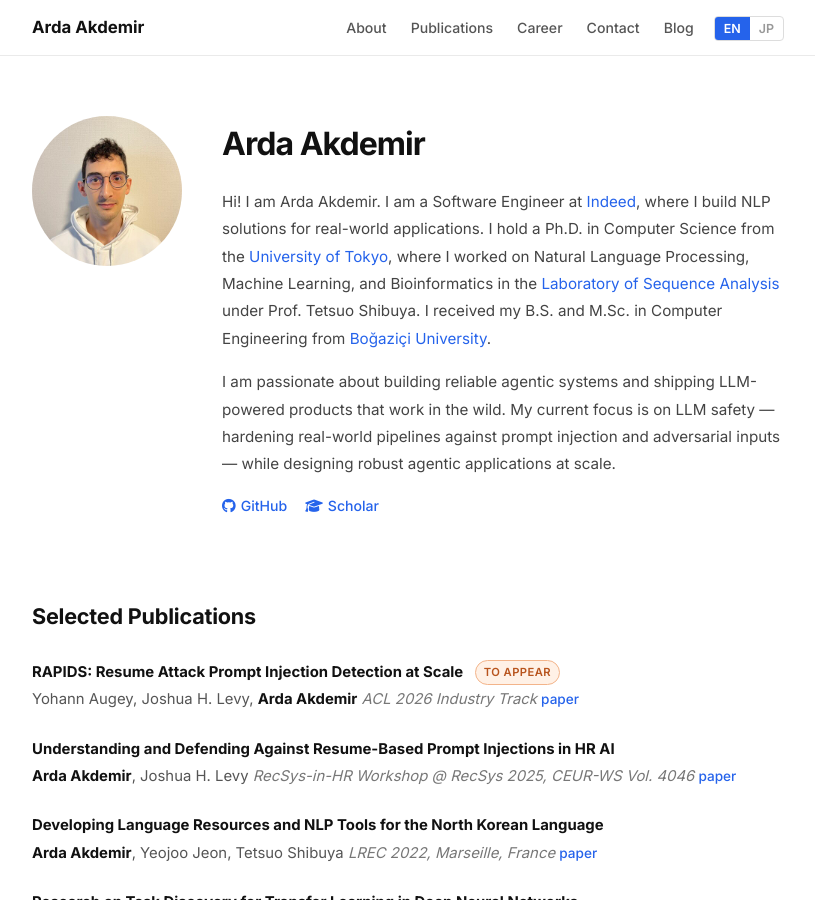
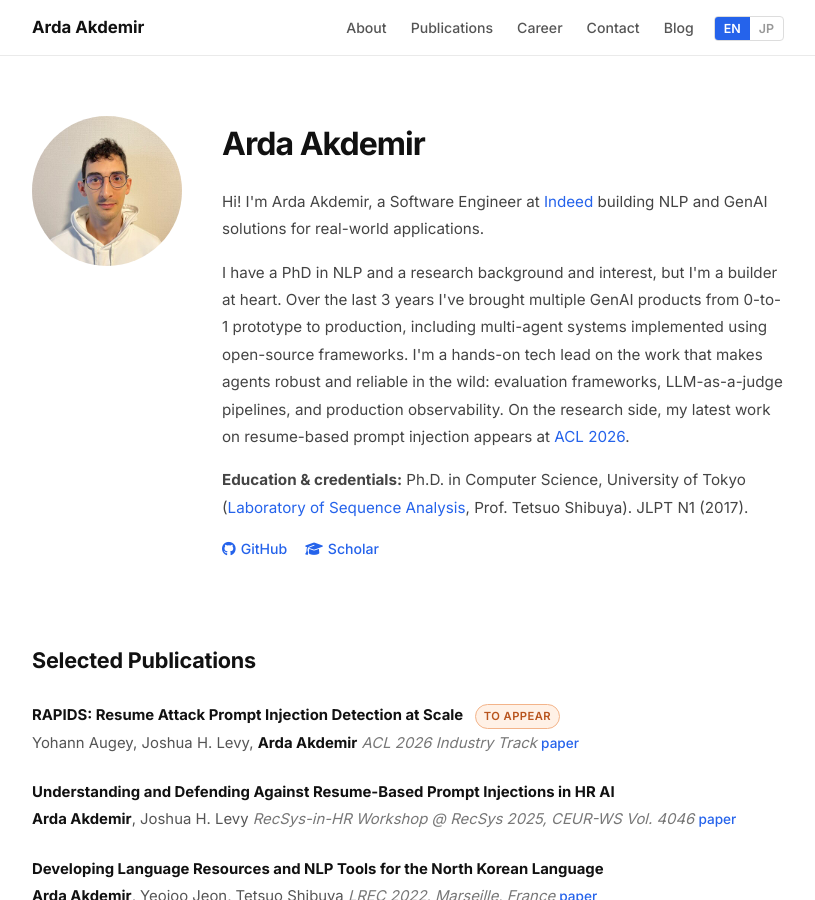
Before and after one commit to ardakdemir/ardakdemir.github.io, a Jekyll site: the page built from index.md, in a window 1280 px wide and 900 px high. Shown: the whole window, without its empty margins (232-1047 px from the left). Built offline with Jekyll 4.4.1, drawn with Linux system fonts in a browser that asks for light colours.

Commit message:
Refresh bio: FDE-aligned framing, hands-on tech lead, ACL 2026 mention, JLPT N1
Made-with: Cursor

```diff
--- a/index.md
+++ b/index.md
@@ -14,23 +14,24 @@ keywords: Machine Learning, Deep Learning, NLP, Bioinformatics
     <h1>Arda Akdemir</h1>
 
     <p class="bio" data-lang="en">
-      Hi! I am Arda Akdemir. I am a Software Engineer at <a href="https://www.indeed.com/">Indeed</a>, where I build NLP solutions for real-world applications.
-      I hold a Ph.D. in Computer Science from the <a href="https://www.u-tokyo.ac.jp/en/">University of Tokyo</a>,
-      where I worked on Natural Language Processing, Machine Learning, and Bioinformatics
-      in the <a href="http://shibuyalab.hgc.jp/">Laboratory of Sequence Analysis</a> under Prof.&nbsp;Tetsuo Shibuya.
-      I received my B.S. and M.Sc. in Computer Engineering from <a href="http://cmpe.boun.edu.tr/">Boğaziçi University</a>.
+      Hi! I'm Arda Akdemir, a Software Engineer at <a href="https://www.indeed.com/">Indeed</a> building NLP and GenAI solutions for real-world applications.
     </p>
     <p class="bio" data-lang="ja">
-      <a href="https://www.indeed.com/">Indeed</a>にてソフトウェアエンジニアとして、実世界の課題に対するNLPソリューションの開発に従事しています。
-      東京大学大学院情報理工学系研究科にて博士号（コンピュータ科学）を取得。渋谷哲夫教授の<a href="http://shibuyalab.hgc.jp/">配列解析研究室</a>にて自然言語処理・機械学習・バイオインフォマティクスの研究に従事しました。
-      学部・修士課程は<a href="http://cmpe.boun.edu.tr/">ボアズィチ大学</a>コンピュータ工学科を修了。
+      <a href="https://www.indeed.com/">Indeed</a>にてソフトウェアエンジニアとして、実世界の課題に対するNLP・GenAIソリューションの開発に従事しています。
     </p>
 
     <p class="bio" data-lang="en">
-      I am passionate about building reliable agentic systems and shipping LLM-powered products that work in the wild. My current focus is on LLM safety — hardening real-world pipelines against prompt injection and adversarial inputs — while designing robust agentic applications at scale.
+      I have a PhD in NLP and a research background and interest, but I'm a builder at heart. Over the last 3 years I've brought multiple GenAI products from 0-to-1 prototype to production, including multi-agent systems implemented using open-source frameworks. I'm a hands-on tech lead on the work that makes agents robust and reliable in the wild: evaluation frameworks, LLM-as-a-judge pipelines, and production observability. On the research side, my latest work on resume-based prompt injection appears at <a href="https://openreview.net/forum?id=68a4FXwzs7#discussion">ACL 2026</a>.
     </p>
     <p class="bio" data-lang="ja">
-      信頼性の高いエージェントシステムの構築と、実環境で機能するLLM製品の開発に情熱を持っています。現在はLLMの安全性に注力しており、プロンプトインジェクションや敵対的入力に対する実世界パイプラインの堅牢化と、スケーラブルなエージェントアプリケーションの設計に取り組んでいます。
+      自然言語処理の博士号を持ち、研究のバックグラウンドと関心を持ち続けていますが、根っからのビルダーです。ここ3年間で、オープンソースフレームワークを用いたマルチエージェントシステムを含む複数のGenAIプロダクトを0→1のプロトタイプから本番環境まで一貫して構築してきました。実環境で堅牢かつ信頼性高く動作するエージェントを構築するため、評価フレームワーク、LLM-as-a-judgeパイプライン、本番モニタリング基盤においてハンズオンのテックリードを担っています。研究面では、最新の履歴書プロンプトインジェクション対策が<a href="https://openreview.net/forum?id=68a4FXwzs7#discussion">ACL 2026</a>に採択されました。
+    </p>
+
+    <p class="bio bio-edu" data-lang="en">
+      <strong>Education & credentials:</strong> Ph.D. in Computer Science, University of Tokyo (<a href="http://shibuyalab.hgc.jp/">Laboratory of Sequence Analysis</a>, Prof.&nbsp;Tetsuo Shibuya). JLPT N1 (2017).
+    </p>
+    <p class="bio bio-edu" data-lang="ja">
+      <strong>学歴・資格：</strong>東京大学大学院情報理工学系研究科にて博士号（コンピュータ科学）取得（渋谷哲夫教授の<a href="http://shibuyalab.hgc.jp/">配列解析研究室</a>）。日本語能力試験N1取得（2017年）。
     </p>
 
     <div class="hero-links">
```
